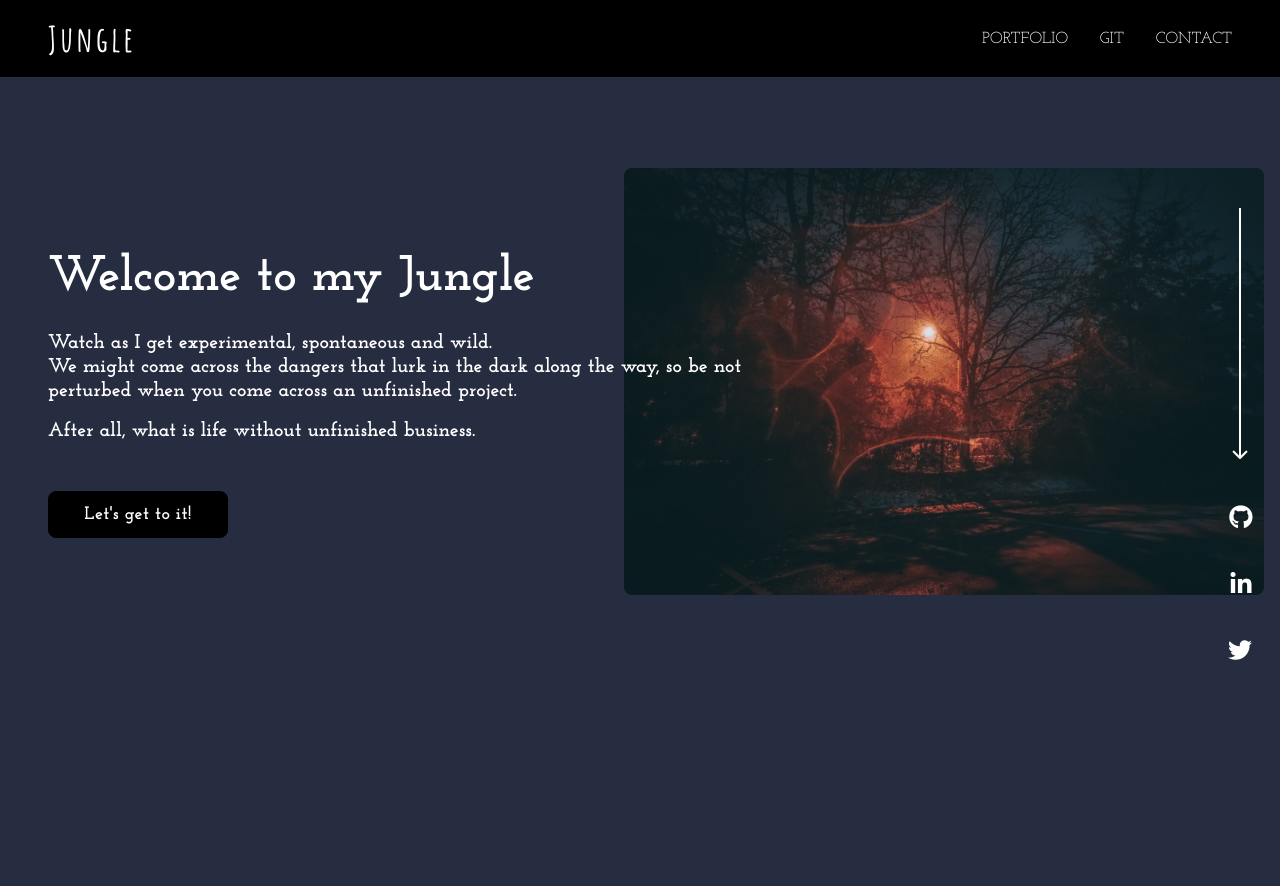
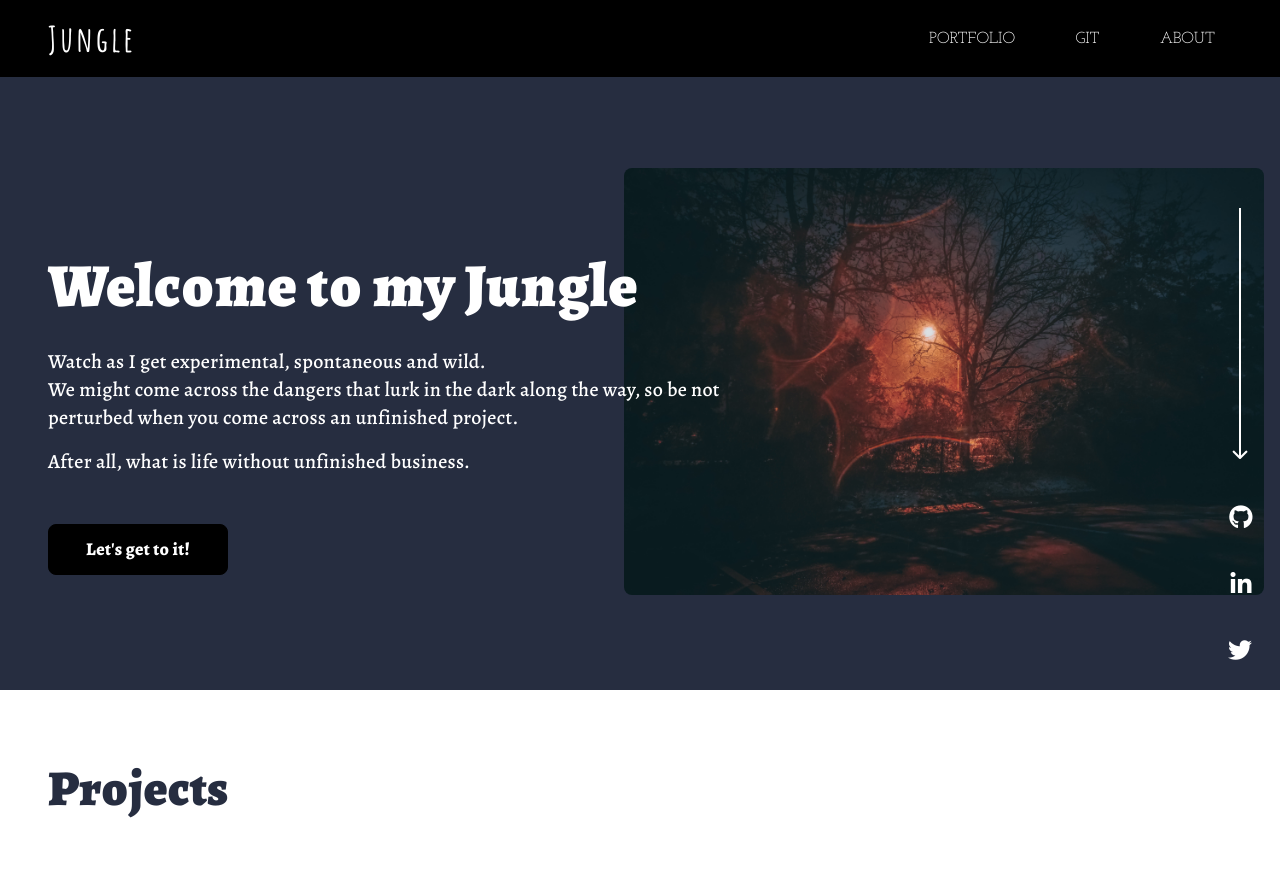
Before and after one commit to The-Anomaly/Jungle, a PHP site: page /index.html in a window 1280 px wide. Before the commit the page ends 660 px from the top, so only its background shows below. Run offline with PHP 8.4, Linux system fonts and the light colour scheme; some libraries are stand-ins or nearby versions.

Commit message:
Jungle landing - Hero section complete

```diff
--- a/index.html
+++ b/index.html
@@ -7,15 +7,16 @@
     <style>
       @import url("https://fonts.googleapis.com/css2?family=Amatic+SC:wght@400;700&family=Josefin+Slab:wght@400;500;600;700&display=swap");
       @import url("https://fonts.googleapis.com/css2?family=Lobster&display=swap");
+      @import url('https://fonts.googleapis.com/css2?family=Alegreya:wght@400;500;700;800;900&display=swap');
     </style>
   </head>
   <body>
     <div class="junglenav">
-      <span class="logo">Jungle</span>
+      <a href="./index.html" class="logo">Jungle</a>
       <span class="menutabs">
-        <span>portfolio</span>
-        <span>git</span>
-        <span>contact</span>
+        <span class="menuitems">portfolio</span>
+        <a href="https://github.com/The-Anomaly" class="menuitems">git</a>
+        <span class="menuitems">about</span>
       </span>
     </div>
     <div class="landing">
@@ -42,6 +43,13 @@
       </div>
       <img class="jungleimg" src="assets/DarpanD.jpg" />
     </div>
+    <div class="seeds" id="projects">
+      <div class="projectttl">Projects</div>
+      <div>
+
+      </div>
+      <!-- <a href="The Hems/index.html">Hems</a> -->
+    </div>
     <!-- Font Awesome Kit-->
 	<script src="https://kit.fontawesome.com/1d606b93d1.js" crossorigin="anonymous"></script>
   </body>
--- a/style.css
+++ b/style.css
@@ -21,23 +21,38 @@ body {
     font-weight: 700;
     font-size: 35px;
     letter-spacing: 3px;
+    cursor: pointer;
+    text-decoration: none;
+    color: #ffffff;
 }
 .menutabs {
     font-family: 'Josefin Slab', serif;
     font-weight: 400;
     text-transform: uppercase;
     font-size: 16px;
-    width: 250px;
+    width: 320px;
     display: flex;
     justify-content: space-between;
+}
+.menuitems {
+    cursor: pointer;
+    border: 1px solid black;
+    padding: 0.7rem 1rem;
+    border-radius: 5px;
+    text-decoration: none;
+    color: #ffffff;
+}
+.menuitems:hover {
+    font-weight: 700;
+    border: 1px solid white;
 }
 .landing {
     background-size: cover;
     padding: 15rem 1rem 2rem 3rem;
     color: #ffffff;
-    font-family: 'Josefin Slab', serif;
-    font-weight: 800;
+    /* font-family: 'Josefin Slab', serif; */
     display: flex;
+    font-family: 'Alegreya', serif;
 }
 .firsttxt {
     flex: 90%;
@@ -62,14 +77,19 @@ body {
     cursor: pointer;
 }
 .txt1 {
-    font-size: 50px;
+    font-size: 61px;
+    letter-spacing: 1px;
     line-height: 1.5;
+    font-weight: 900;
 }
 .txt2 {
     font-size: 20px;
     width: 65%;
-    line-height: 1.2;
     margin-top: 1rem;
+    font-weight: 500;
+    letter-spacing: 0.3px;
+    line-height: 1.4;
+    font-size: 20px;
 }
 .btn1 {
     font-size: 18px;
@@ -82,7 +102,7 @@ body {
     padding: 0.8rem;
     cursor: pointer;
     color: #ffffff;
-    font-family: 'Josefin Slab', serif;
+    font-family: 'Alegreya', serif;
     font-weight: 800;
     letter-spacing: 0.3px;
 }
@@ -96,3 +116,16 @@ body {
 .afterall {
     margin-top: 1rem;
 }
+.seeds {
+    color: #262d40;
+    background: #ffffff;
+    padding: 3rem;
+    font-family: 'Alegreya', serif;
+}
+.projectttl {
+    font-size: 50px;
+    font-weight: 900;
+    letter-spacing: 0.3px;
+    text-align: left;
+    line-height: 2;
+}
```
